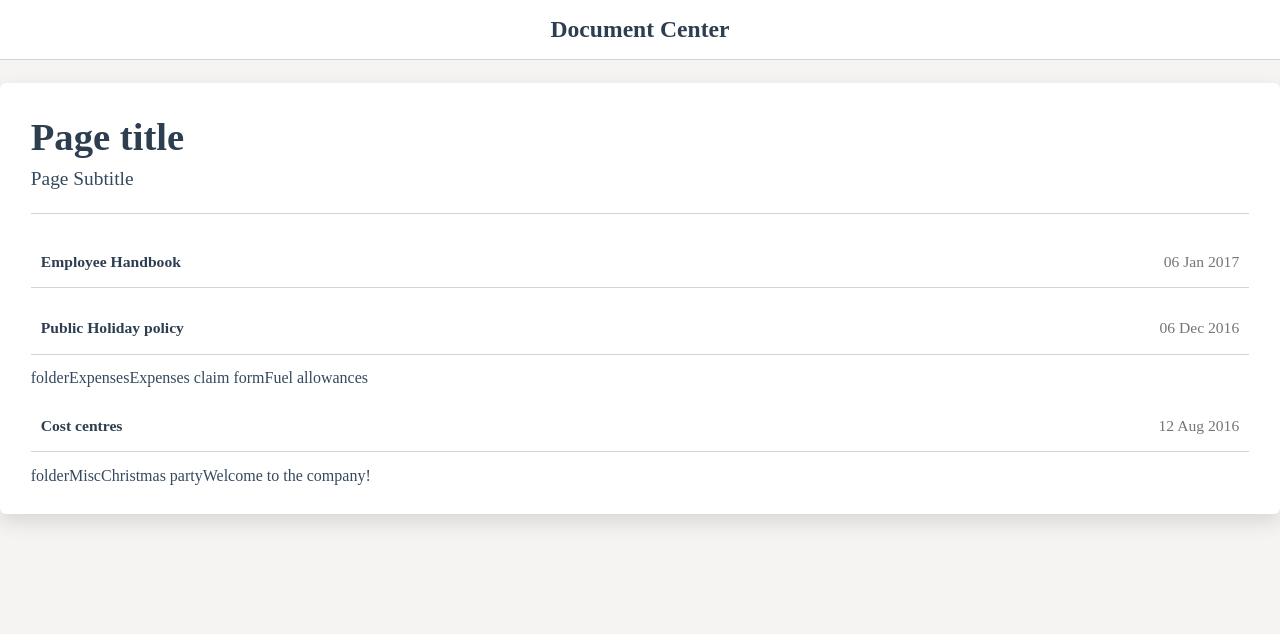
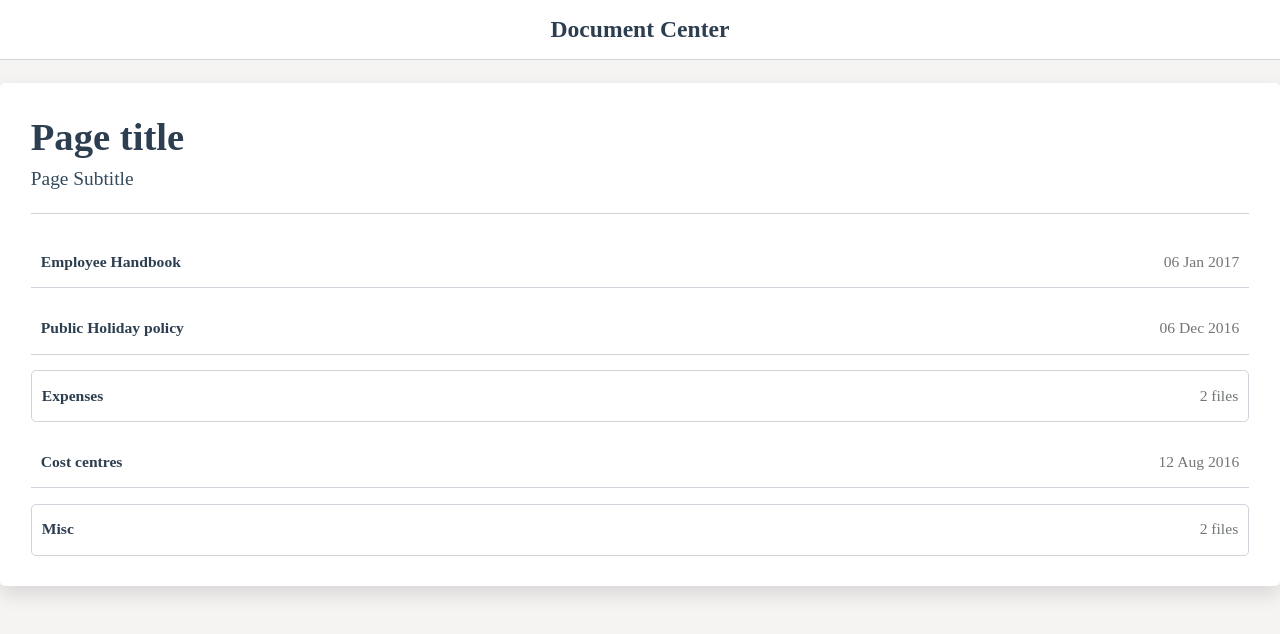
Before and after one commit to stoine92/doc-viewer, a React (Vite) app: page / in a window 1280 px wide. Shown: the top 634 px of the page. Built offline with nearby package versions, Linux system fonts and the light colour scheme.

Commit message:
style: added document folder styling

```diff
--- a/src/components/Documents/DocumentFolder.module.scss
+++ b/src/components/Documents/DocumentFolder.module.scss
@@ -0,0 +1,26 @@
+@use "../../styles/mixins.scss";
+
+.documentFolder {
+    display: flex;
+    padding: var(--font-size-m) var(--font-size-x);
+    align-self: stretch;
+    border: 1px solid var(--border-color);
+    border-radius: var(--border-radius);
+
+    &_type {
+        display: flex;
+        gap: var(--space-x);
+        flex: 1;
+
+        &-name {
+            @include mixins.text-m-bold;
+            color: var(--headers-color);
+        }
+    }
+
+    &-files {
+        @include mixins.text-m;
+        color: var(--text-color-lighter);
+    }
+
+}
--- a/src/components/Documents/DocumentFolder.tsx
+++ b/src/components/Documents/DocumentFolder.tsx
@@ -1,6 +1,6 @@
 import type { FC } from "react";
 import type { FolderItem } from "../../lib/fetchDocuments";
-import { formatDate } from "../utils/formatDate";
+import styles from "./DocumentFolder.module.scss";
 
 
 interface DocumentFolderProps {
@@ -9,17 +9,22 @@ interface DocumentFolderProps {
 
 const DocumentFolder: FC<DocumentFolderProps> = ({ folder }) => {
     console.log(folder);
+    const amountOfItems = folder?.files?.length || 0;
+
     return (
-        <div>
-            <span>{folder.type}</span>
-            <span>{folder.name}</span>
+        <div className={styles.documentFolder}>
+            <div className={styles.documentFolder_type}>
+                {/* <span>{folder.type}</span> */}
+                <span className={styles["documentFolder_type-name"]}>{folder.name}</span>
+            </div>
+            <span className={styles["documentFolder-files"]}>{`${amountOfItems} files`}</span>
 
-            {folder.files.map((file) => {
+            {/* {folder.files.map((file) => {
 
                 return(
                     <span key={file.name}>{file.name}</span>
                 )
-            })}
+            })} */}
         </div>
     )
 }
--- a/src/styles/variables.scss
+++ b/src/styles/variables.scss
@@ -31,7 +31,7 @@
     --text-color-lighter: #727676;
 
     // Commons
-    --border-radius: 6px;
+    --border-radius: 5px;
     --border-color: #ced4da;
 
     --bold: 600;
```
